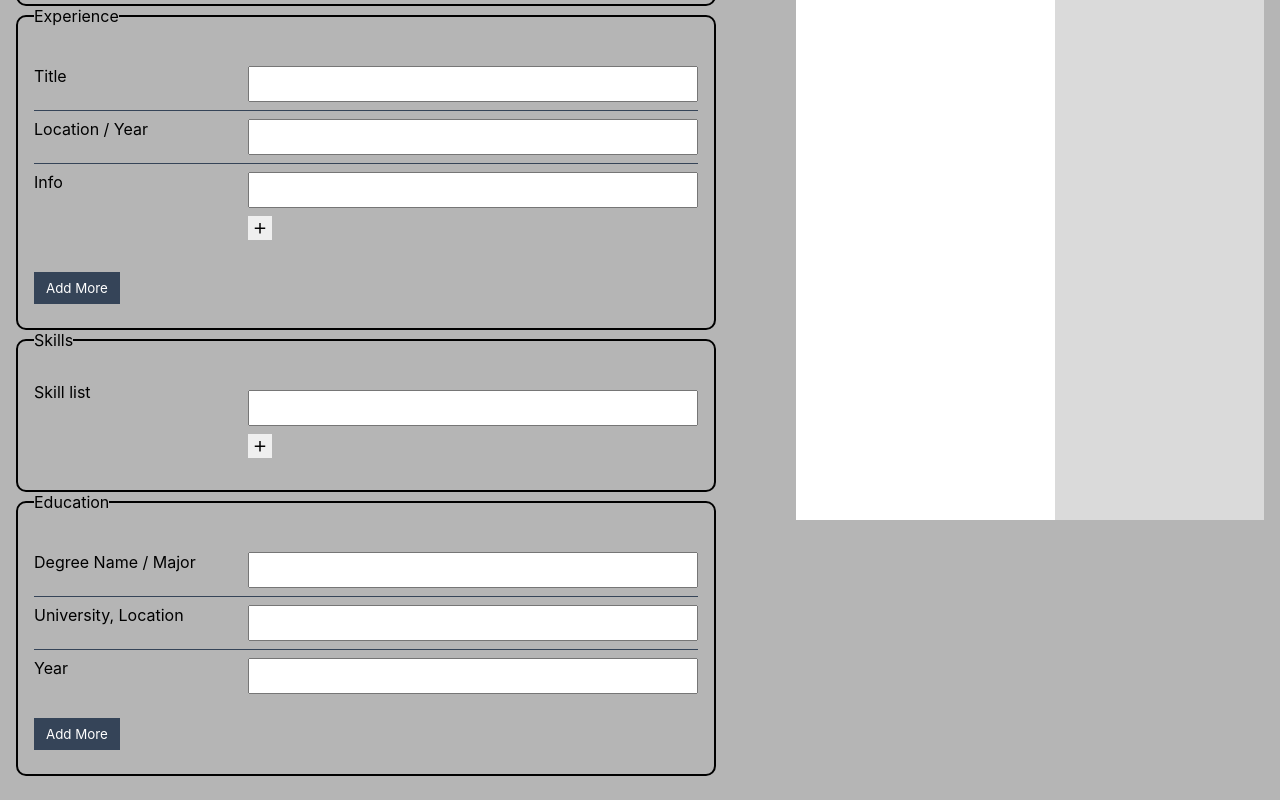
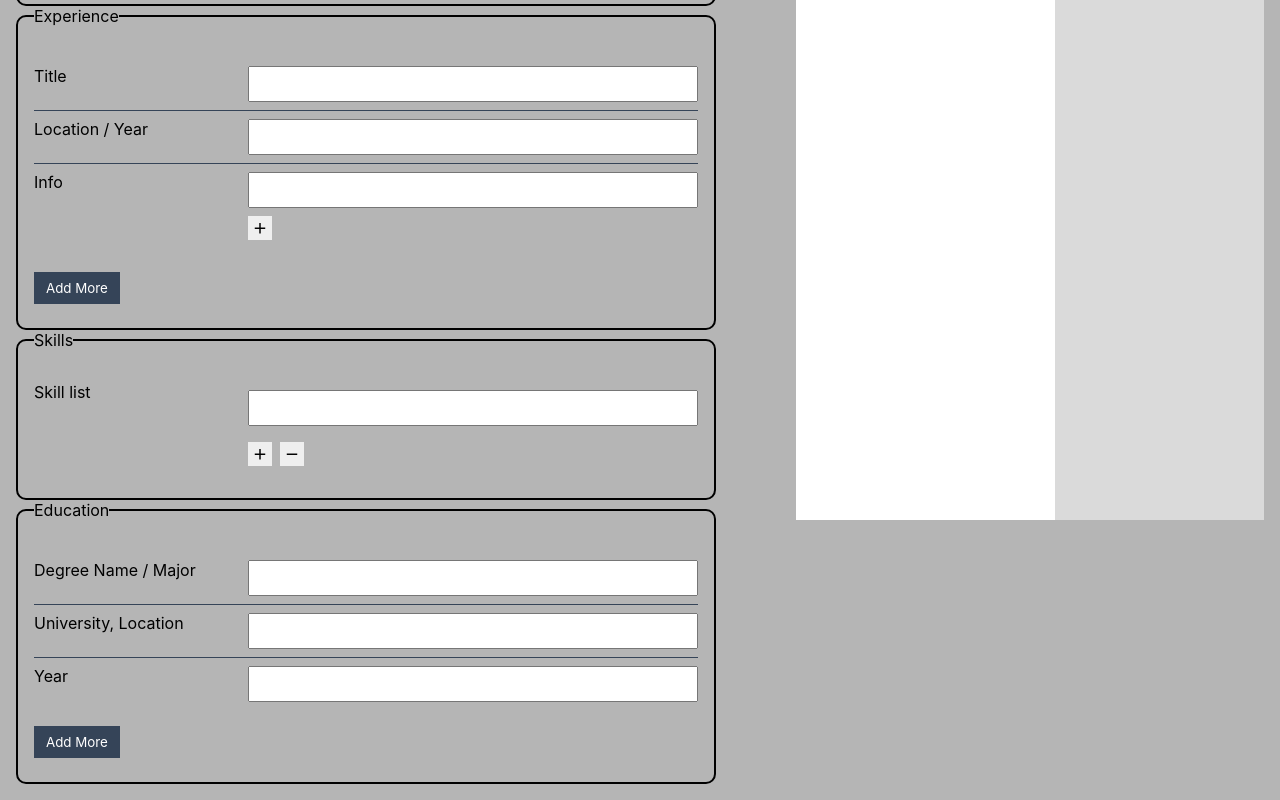
Before and after one commit to ben-cornico/project-cv-maker, a React (Create React App) app in the folder client/: page / in a window 1280 px wide. Shown: the part 684-1484 px from the top of the page. Built offline with nearby package versions, Linux system fonts and the light colour scheme.

Commit message:
DELETE Skill function added

```diff
--- a/client/src/components/Form/Skills.js
+++ b/client/src/components/Form/Skills.js
@@ -7,6 +7,7 @@ export class Skills extends Component {
         this.state = {
             skills: [<input type="text" name="skill" id="skill" data-key='0' onChange={props.skillChange}/>]
         }
+        console.log(props)
     }
 
     addSkill = (e) => {
@@ -16,6 +17,20 @@ export class Skills extends Component {
         })
 
         this.props.addSkill()
+    }
+
+    deleteSkill = (e) => {
+      e.preventDefault()
+      if(this.state.skills.length > 1) {
+        const items = this.state.skills.slice(0, -1);
+        console.log(items)
+        this.setState({
+          skills: items,
+        })
+
+        this.props.deleteSkill();
+      }
+
     }
   render() {
     return (
@@ -30,7 +45,11 @@ export class Skills extends Component {
                 )
               })}
           </ul>
-          <button className="btn-list-add" onClick={this.addSkill}><span class="mdi mdi-plus"></span></button>
+          <div className="btn-group">
+            <button className="btn-list-add" onClick={this.addSkill}><span className="mdi mdi-plus"></span></button>
+            <button className='btn-list-delete' onClick={this.deleteSkill}><span className='mdi mdi-minus'></span></button>
+          </div>
+
         </div>
 
       </fieldset>
--- a/client/src/components/MainOutput.js
+++ b/client/src/components/MainOutput.js
@@ -114,6 +114,15 @@ export class MainOutput extends Component {
         })
     }
 
+    deleteSkill = (e) => {
+        const items = this.state.skills.slice(0, -1)
+        console.log(items)
+        this.setState({
+            ...this.state,
+            skills: items,
+        })
+    }
+
     handleSkillChange = (e) => {
         const key = e.target.dataset.key
         const skills = this.state.skills;
@@ -163,7 +172,7 @@ export class MainOutput extends Component {
                 <ExperienceFormComponent func={this.addExp} onChange={this.handleExpOnChange} addInfo={this.addInfo} onInfoChange={this.handleInfoOnChange}/>
             </fieldset>
 
-            <Skills skillChange={this.handleSkillChange} addSkill={this.addSkill}/>
+            <Skills skillChange={this.handleSkillChange} addSkill={this.addSkill} deleteSkill={this.deleteSkill}/>
 
             <Education addEduc={this.addEduc} onChange={this.handleEducChange}/>
         </form>
--- a/client/src/components/components.css
+++ b/client/src/components/components.css
@@ -1,4 +1,4 @@
-.btn-list-add {
+.btn-list-add, .btn-list-delete {
     border: none;
     font-size: large;
     display: flex;
@@ -11,7 +11,7 @@
     transition: 0.3s ease;
 }
 
-.btn-list-add:hover {
+.btn-list-add:hover, .btn-list-delete:hover{
     font-size: large;
     transform: rotate(360deg) scale(1.2);
     transition: 0.3s ease;
@@ -39,6 +39,11 @@
     padding-top: 3px;
     border-bottom: 2px solid #354458;
     margin-bottom: 0.5rem;
+}
+
+.btn-group {
+    display: flex;
+    gap: 0.5rem;
 }
 
 
```
